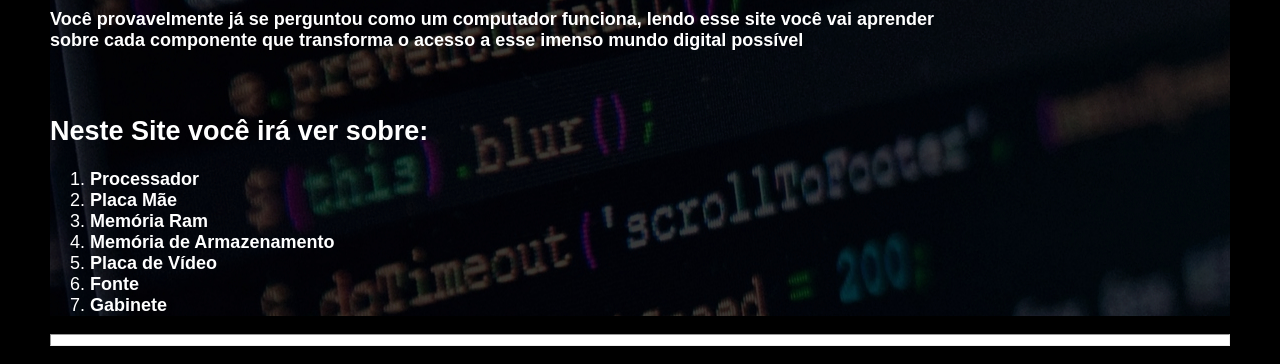
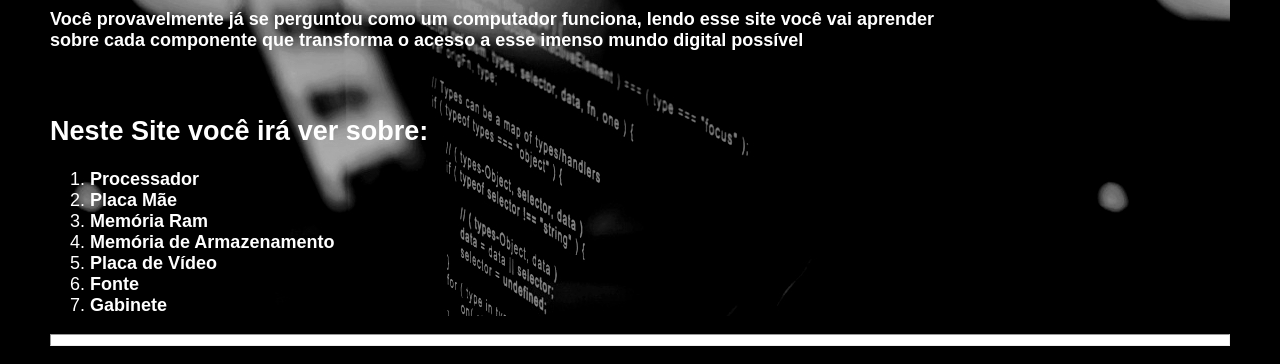
Before and after one commit to duddwebdeveloper/Desktop, a plain HTML site: page index.html in a window 1280 px wide. Shown: the part 173-537 px from the top of the page. Drawn offline with Linux system fonts and the light colour scheme; a web font is replaced by a local one.

Commit message:
Add files via upload

```diff
--- a/style.css
+++ b/style.css
@@ -34,7 +34,10 @@ footer{background-color: rgb(0, 0, 0);
 
 }
 
-.introduçao{background-image:url(Codigo.jpg);
+.introduçao{background-image:url(codigo.jpg);
+
 
 
 }
+
+.pular{line-break: strict;}
```
Also changed, not shown: codigo.jpg (added).
